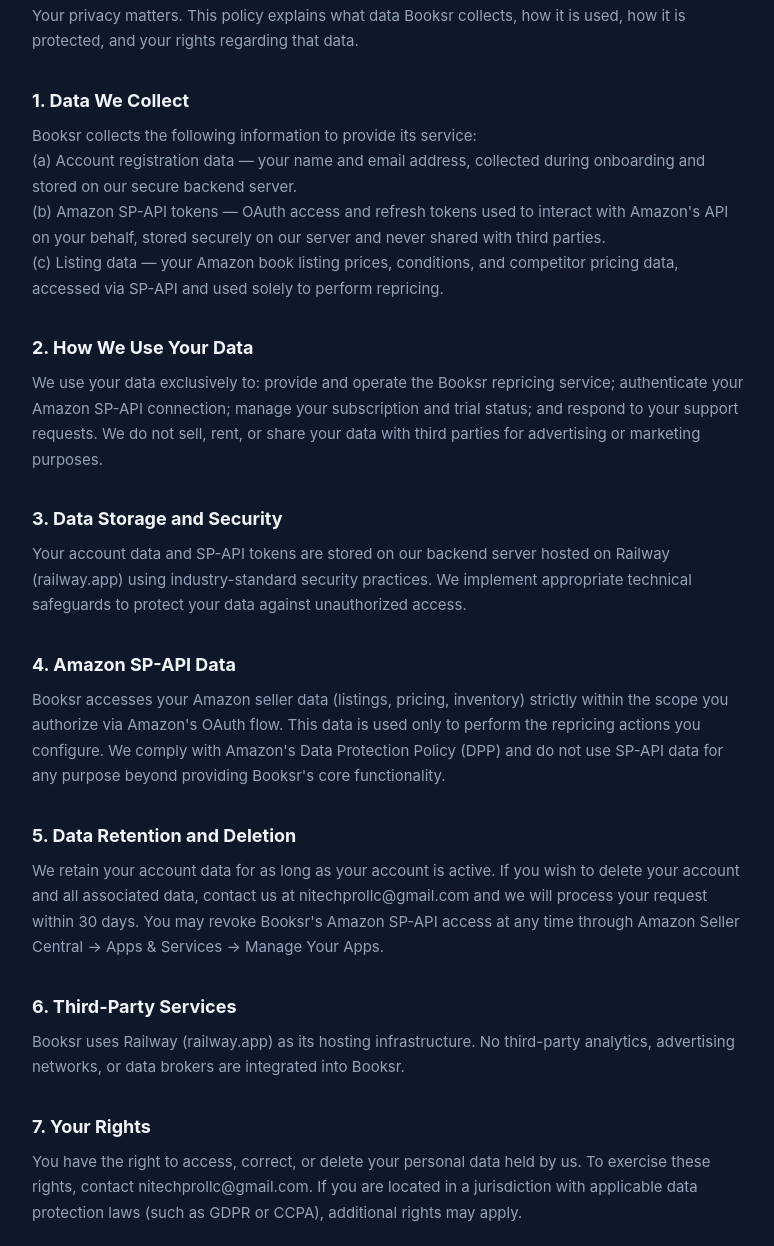
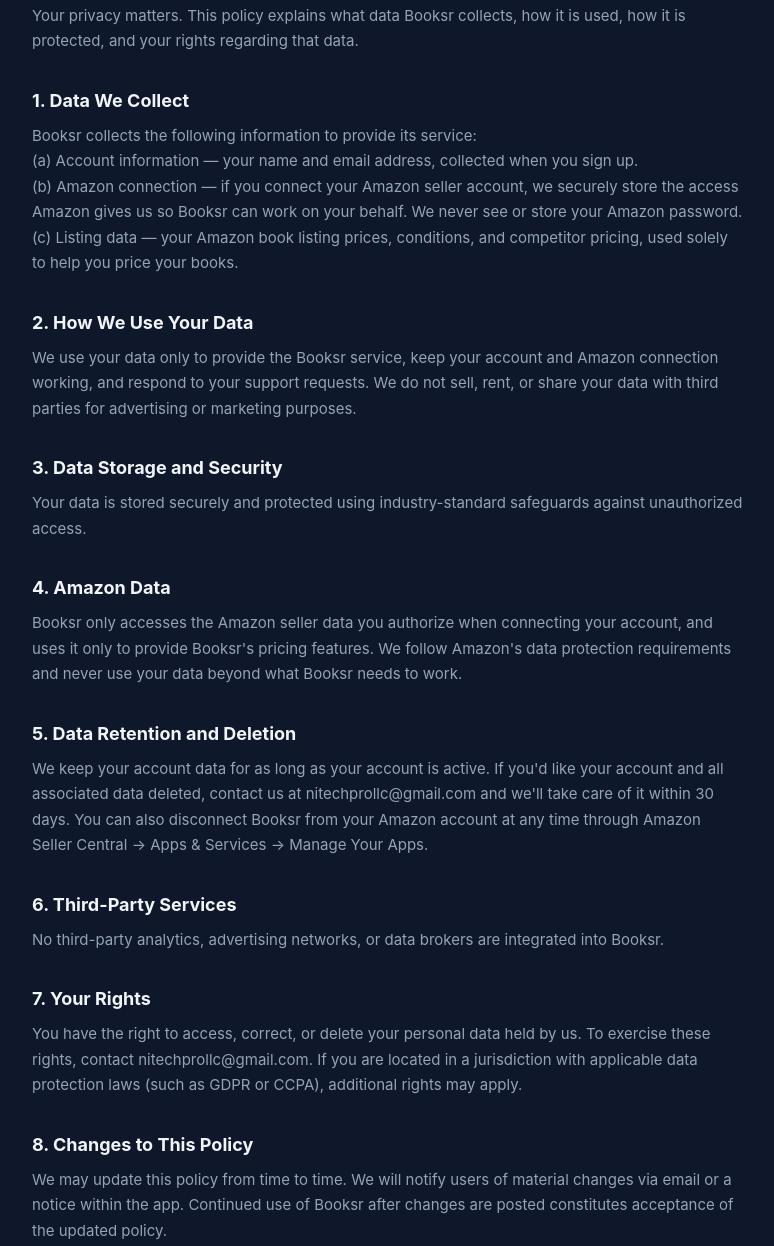
Before and after one commit to Recep-T/booksr-privacy-policy, a plain HTML site: page index.html in a window 1280 px wide. Shown: the part 248-1494 px from the top of the page, without its empty margins (252-1026 px from the left). Drawn offline with Linux system fonts and the light colour scheme.

Commit message:
Simplify language — remove technical jargon (Railway, SP-API, OAuth, DPP)

```diff
--- a/index.html
+++ b/index.html
@@ -37,32 +37,32 @@
   <h2>1. Data We Collect</h2>
   <p>Booksr collects the following information to provide its service:</p>
 
-  <p>(a) Account registration data — your name and email address, collected during onboarding and stored on our secure backend server.</p>
+  <p>(a) Account information — your name and email address, collected when you sign up.</p>
 
-  <p>(b) Amazon SP-API tokens — OAuth access and refresh tokens used to interact with Amazon's API on your behalf, stored securely on our server and never shared with third parties.</p>
+  <p>(b) Amazon connection — if you connect your Amazon seller account, we securely store the access Amazon gives us so Booksr can work on your behalf. We never see or store your Amazon password.</p>
 
-  <p>(c) Listing data — your Amazon book listing prices, conditions, and competitor pricing data, accessed via SP-API and used solely to perform repricing.</p>
+  <p>(c) Listing data — your Amazon book listing prices, conditions, and competitor pricing, used solely to help you price your books.</p>
 
   <h2>2. How We Use Your Data</h2>
-  <p>We use your data exclusively to: provide and operate the Booksr repricing service; authenticate your Amazon SP-API connection; manage your subscription and trial status; and respond to your support requests. We do not sell, rent, or share your data with third parties for advertising or marketing purposes.</p>
+  <p>We use your data only to provide the Booksr service, keep your account and Amazon connection working, and respond to your support requests. We do not sell, rent, or share your data with third parties for advertising or marketing purposes.</p>
 
   <h2>3. Data Storage and Security</h2>
-  <p>Your account data and SP-API tokens are stored on our backend server hosted on Railway (railway.app) using industry-standard security practices. We implement appropriate technical safeguards to protect your data against unauthorized access.</p>
+  <p>Your data is stored securely and protected using industry-standard safeguards against unauthorized access.</p>
 
-  <h2>4. Amazon SP-API Data</h2>
-  <p>Booksr accesses your Amazon seller data (listings, pricing, inventory) strictly within the scope you authorize via Amazon's OAuth flow. This data is used only to perform the repricing actions you configure. We comply with Amazon's Data Protection Policy (DPP) and do not use SP-API data for any purpose beyond providing Booksr's core functionality.</p>
+  <h2>4. Amazon Data</h2>
+  <p>Booksr only accesses the Amazon seller data you authorize when connecting your account, and uses it only to provide Booksr's pricing features. We follow Amazon's data protection requirements and never use your data beyond what Booksr needs to work.</p>
 
   <h2>5. Data Retention and Deletion</h2>
-  <p>We retain your account data for as long as your account is active. If you wish to delete your account and all associated data, contact us at nitechprollc@gmail.com and we will process your request within 30 days. You may revoke Booksr's Amazon SP-API access at any time through Amazon Seller Central → Apps &amp; Services → Manage Your Apps.</p>
+  <p>We keep your account data for as long as your account is active. If you'd like your account and all associated data deleted, contact us at nitechprollc@gmail.com and we'll take care of it within 30 days. You can also disconnect Booksr from your Amazon account at any time through Amazon Seller Central → Apps &amp; Services → Manage Your Apps.</p>
 
   <h2>6. Third-Party Services</h2>
-  <p>Booksr uses Railway (railway.app) as its hosting infrastructure. No third-party analytics, advertising networks, or data brokers are integrated into Booksr.</p>
+  <p>No third-party analytics, advertising networks, or data brokers are integrated into Booksr.</p>
 
   <h2>7. Your Rights</h2>
   <p>You have the right to access, correct, or delete your personal data held by us. To exercise these rights, contact nitechprollc@gmail.com. If you are located in a jurisdiction with applicable data protection laws (such as GDPR or CCPA), additional rights may apply.</p>
 
   <h2>8. Changes to This Policy</h2>
-  <p>We may update this policy from time to time. We will notify users of material changes via email or a notice within the extension. Continued use of Booksr after changes are posted constitutes acceptance of the updated policy.</p>
+  <p>We may update this policy from time to time. We will notify users of material changes via email or a notice within the app. Continued use of Booksr after changes are posted constitutes acceptance of the updated policy.</p>
 
   <h2>9. Contact</h2>
   <p>Questions about this policy? Contact us at nitechprollc@gmail.com — NITECHPRO LLC.</p>
```
